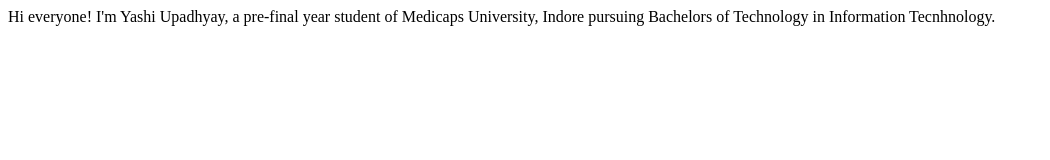
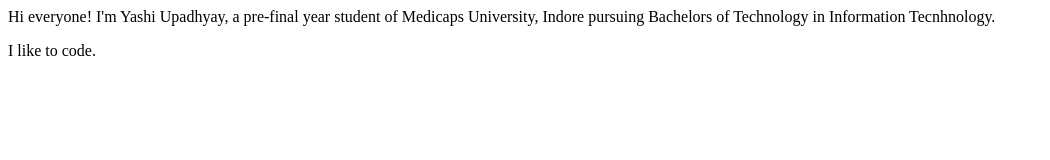
Before and after one commit to Yashi-Upadhyayy/YashiUpadhyay-Portfolio, a plain HTML site: page index.html in a window 1280 px wide. Shown: the whole page, without its empty margins (0-1050 px from the left). Drawn offline with Linux system fonts and the light colour scheme.

Commit message:
refactor: updated html file

```diff
--- a/index.html
+++ b/index.html
@@ -9,5 +9,6 @@
     Hi everyone!
     I'm Yashi Upadhyay, a pre-final year student of Medicaps University, Indore
     pursuing Bachelors of Technology in Information Tecnhnology.
+    <p>I like to code.</p>
 </body>
 </html>
```
